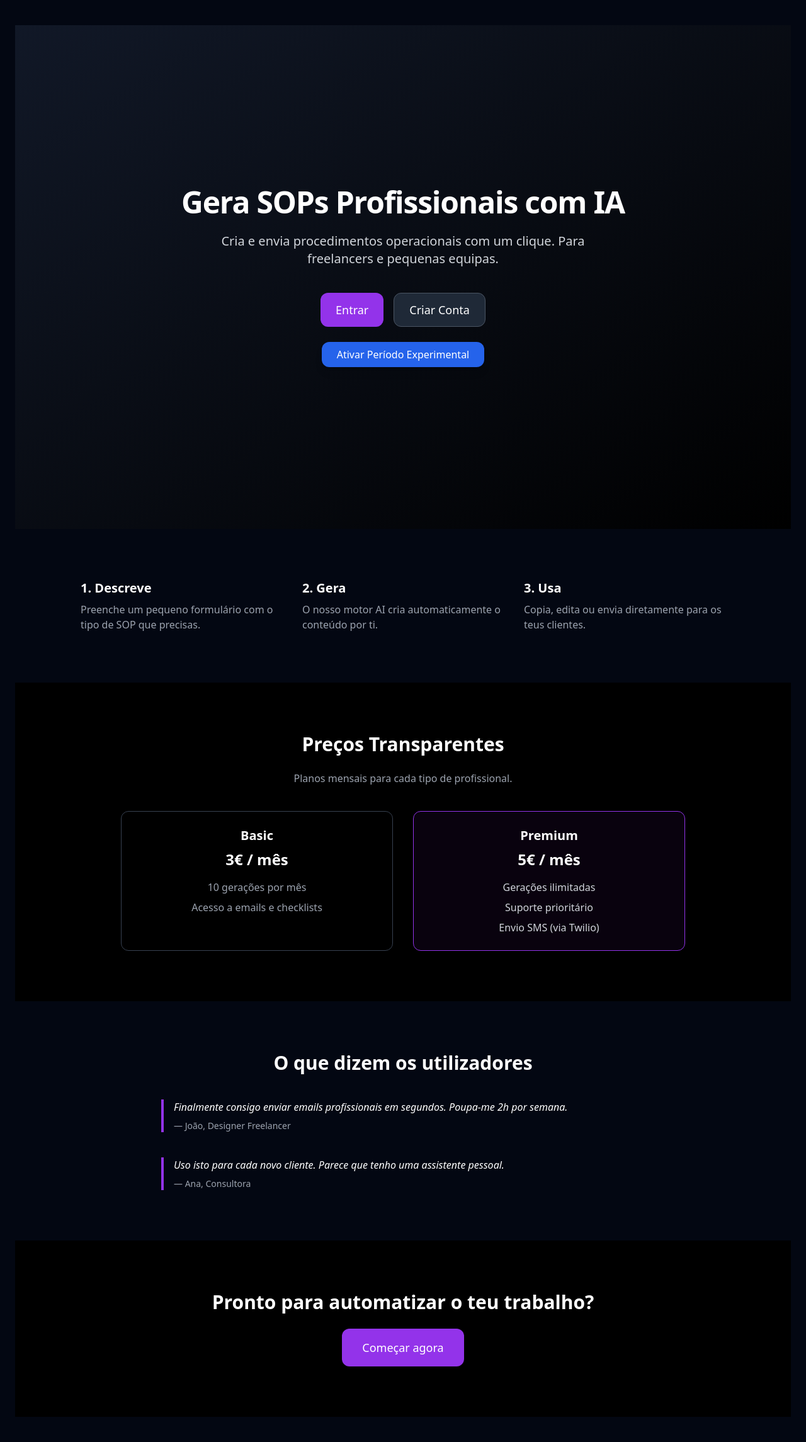
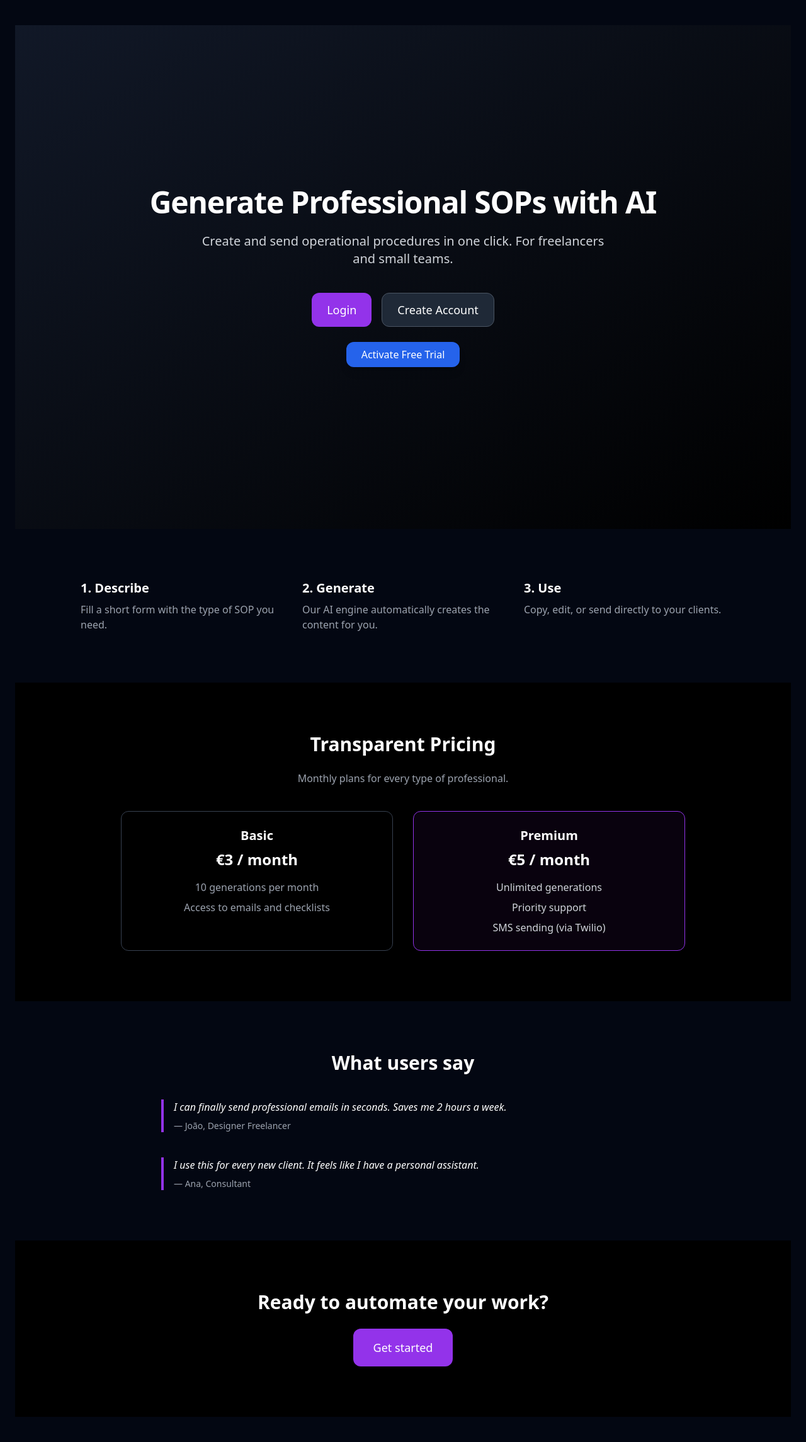
Before and after one commit to juganstar/microsop, a Django app: page /en/ in a window 1280 px wide. Shown: the whole page at 63% size. Run offline with Django 5.2, Linux system fonts and the light colour scheme; style sheets or scripts are compiled from the project's sources; parts of the project's set-up code (start-up, migrations or seed data) failed here and were passed over; some libraries are stand-ins or nearby versions.

Commit message:
translation fixed

```diff
--- a/backend/frontend/templates/frontend/home.html
+++ b/backend/frontend/templates/frontend/home.html
@@ -6,10 +6,10 @@
 <!-- Hero Section -->
 <section class="min-h-screen flex flex-col justify-center items-center text-center px-6 py-20 bg-gradient-to-br from-gray-900 to-black">
   <h1 class="text-5xl font-extrabold mb-6 tracking-tight animate-fade-in-up">
-    {% trans "Gera SOPs Profissionais com IA" %}
+    {% trans "Generate Professional SOPs with AI" %}
   </h1>
   <p class="text-xl text-gray-300 max-w-2xl mb-10 animate-fade-in-up delay-100">
-    {% trans "Cria e envia procedimentos operacionais com um clique. Para freelancers e pequenas equipas." %}
+    {% trans "Create and send operational procedures in one click. For freelancers and small teams." %}
   </p>
 
   <div class="flex gap-4">
@@ -18,7 +18,7 @@
             hx-get="{% url 'login-modal' %}"
             hx-target="#modal-content"
             hx-swap="innerHTML">
-      {% trans "Entrar" %}
+      {% trans "Login" %}
     </button>
 
     <!-- Open Register (loads body into global #modal) -->
@@ -26,7 +26,7 @@
             hx-get="{% url 'register-modal' %}"
             hx-target="#modal-content"
             hx-swap="innerHTML">
-      {% trans "Criar Conta" %}
+      {% trans "Create Account" %}
     </button>
   </div>
 
@@ -36,7 +36,7 @@
     hx-get="{% url 'trial-config' %}"
     hx-target="#modal-content"
     hx-swap="innerHTML">
-    Ativar Período Experimental
+    {% trans "Activate Free Trial" %}
   </button>
 </section>
 
@@ -44,16 +44,16 @@
 <section class="bg-gray-950 text-white py-20 px-6 animate-fade-in">
   <div class="max-w-5xl mx-auto grid md:grid-cols-3 gap-8 text-left">
     <div>
-      <h2 class="text-xl font-semibold mb-2">1. {% trans "Descreve" %}</h2>
-      <p class="text-gray-400">{% trans "Preenche um pequeno formulário com o tipo de SOP que precisas." %}</p>
+      <h2 class="text-xl font-semibold mb-2">1. {% trans "Describe" %}</h2>
+      <p class="text-gray-400">{% trans "Fill a short form with the type of SOP you need." %}</p>
     </div>
     <div>
-      <h2 class="text-xl font-semibold mb-2">2. {% trans "Gera" %}</h2>
-      <p class="text-gray-400">{% trans "O nosso motor AI cria automaticamente o conteúdo por ti." %}</p>
+      <h2 class="text-xl font-semibold mb-2">2. {% trans "Generate" %}</h2>
+      <p class="text-gray-400">{% trans "Our AI engine automatically creates the content for you." %}</p>
     </div>
     <div>
-      <h2 class="text-xl font-semibold mb-2">3. {% trans "Usa" %}</h2>
-      <p class="text-gray-400">{% trans "Copia, edita ou envia diretamente para os teus clientes." %}</p>
+      <h2 class="text-xl font-semibold mb-2">3. {% trans "Use" %}</h2>
+      <p class="text-gray-400">{% trans "Copy, edit, or send directly to your clients." %}</p>
     </div>
   </div>
 </section>
@@ -61,24 +61,24 @@
 <!-- Pricing Preview -->
 <section class="bg-black text-white py-20 px-6 animate-fade-in">
   <div class="max-w-4xl mx-auto text-center">
-    <h2 class="text-3xl font-bold mb-6">{% trans "Preços Transparentes" %}</h2>
-    <p class="text-gray-400 mb-10">{% trans "Planos mensais para cada tipo de profissional." %}</p>
+    <h2 class="text-3xl font-bold mb-6">{% trans "Transparent Pricing" %}</h2>
+    <p class="text-gray-400 mb-10">{% trans "Monthly plans for every type of professional." %}</p>
     <div class="grid md:grid-cols-2 gap-8">
       <div class="border border-gray-700 p-6 rounded-xl">
         <h3 class="text-xl font-semibold mb-2">Basic</h3>
-        <p class="text-2xl font-bold">3€ / mês</p>
+        <p class="text-2xl font-bold">€3 / {% trans "month" %}</p>
         <ul class="mt-4 text-gray-400 space-y-2">
-          <li>{% trans "10 gerações por mês" %}</li>
-          <li>{% trans "Acesso a emails e checklists" %}</li>
+          <li>{% trans "10 generations per month" %}</li>
+          <li>{% trans "Access to emails and checklists" %}</li>
         </ul>
       </div>
       <div class="border border-purple-600 p-6 rounded-xl bg-purple-900/10">
         <h3 class="text-xl font-semibold mb-2">Premium</h3>
-        <p class="text-2xl font-bold">5€ / mês</p>
+        <p class="text-2xl font-bold">€5 / {% trans "month" %}</p>
         <ul class="mt-4 text-gray-300 space-y-2">
-          <li>{% trans "Gerações ilimitadas" %}</li>
-          <li>{% trans "Suporte prioritário" %}</li>
-          <li>{% trans "Envio SMS (via Twilio)" %}</li>
+          <li>{% trans "Unlimited generations" %}</li>
+          <li>{% trans "Priority support" %}</li>
+          <li>{% trans "SMS sending (via Twilio)" %}</li>
         </ul>
       </div>
     </div>
@@ -88,15 +88,15 @@
 <!-- Testimonials -->
 <section class="bg-gray-950 text-white py-20 px-6 animate-fade-in">
   <div class="max-w-3xl mx-auto text-center">
-    <h2 class="text-3xl font-bold mb-10">{% trans "O que dizem os utilizadores" %}</h2>
+    <h2 class="text-3xl font-bold mb-10">{% trans "What users say" %}</h2>
     <div class="space-y-10">
       <blockquote class="border-l-4 border-purple-600 pl-4 text-left">
-        <p class="italic">{% trans "Finalmente consigo enviar emails profissionais em segundos. Poupa-me 2h por semana." %}</p>
+        <p class="italic">{% trans "I can finally send professional emails in seconds. Saves me 2 hours a week." %}</p>
         <footer class="text-sm text-gray-400 mt-2">— João, Designer Freelancer</footer>
       </blockquote>
       <blockquote class="border-l-4 border-purple-600 pl-4 text-left">
-        <p class="italic">{% trans "Uso isto para cada novo cliente. Parece que tenho uma assistente pessoal." %}</p>
-        <footer class="text-sm text-gray-400 mt-2">— Ana, Consultora</footer>
+        <p class="italic">{% trans "I use this for every new client. It feels like I have a personal assistant." %}</p>
+        <footer class="text-sm text-gray-400 mt-2">— Ana, Consultant</footer>
       </blockquote>
     </div>
   </div>
@@ -104,12 +104,12 @@
 
 <!-- Final CTA -->
 <section class="bg-black text-white text-center py-20 animate-fade-in">
-  <h2 class="text-3xl font-bold mb-6">{% trans "Pronto para automatizar o teu trabalho?" %}</h2>
+  <h2 class="text-3xl font-bold mb-6">{% trans "Ready to automate your work?" %}</h2>
   <button class="bg-purple-600 hover:bg-purple-700 px-8 py-4 rounded-xl text-lg"
           hx-get="{% url 'register-modal' %}"
           hx-target="#modal-content"
           hx-swap="innerHTML">
-    {% trans "Começar agora" %}
+    {% trans "Get started" %}
   </button>
 </section>
 
@@ -118,9 +118,9 @@
 <!-- Auto “Trial Activation” Modal (shown when show_trial_modal is true) -->
 <div id="trial-modal" class="fixed inset-0 z-50 hidden bg-black/70 flex items-center justify-center">
   <div class="bg-gray-900 text-white rounded-2xl shadow-xl max-w-md w-full p-8 relative mx-4">
-    <h2 class="text-2xl font-bold mb-4 text-center">Bem-vindo(a) ao Micro-SOP!</h2>
+    <h2 class="text-2xl font-bold mb-4 text-center">{% trans "Welcome to Micro-SOP!" %}</h2>
     <p class="text-gray-300 text-center mb-6">
-      Ativa já o teu período experimental gratuito. Recebe créditos para gerar SOPs automaticamente.
+      {% trans "Activate your free trial now. Get credits to generate SOPs automatically." %}
     </p>
     <div class="flex flex-col gap-4">
       <button
@@ -128,7 +128,7 @@
         hx-get="{% url 'trial-config' %}"
         hx-target="#modal-content"
         hx-swap="innerHTML">
-        Ativar Período Experimental
+        {% trans "Activate Free Trial" %}
       </button>
     </div>
     <button onclick="document.getElementById('trial-modal').classList.add('hidden')"
--- a/backend/frontend/templates/frontend/modals/login_body.html
+++ b/backend/frontend/templates/frontend/modals/login_body.html
@@ -43,8 +43,6 @@
     <div class="flex-grow border-t border-gray-800"></div>
   </div>
 
-
-
   <!-- Google button -->
   <div class="mt-4 not-prose">
     <a href="{% provider_login_url 'google' process='login' %}"
@@ -63,9 +61,6 @@
       </span>
     </a>
   </div>
-
-
-
 
   <!-- Switch to register -->
   <div class="mt-4 text-center text-sm text-gray-400">
--- a/backend/frontend/templates/frontend/modals/register_body.html
+++ b/backend/frontend/templates/frontend/modals/register_body.html
@@ -60,7 +60,7 @@
     </button>
   </form>
 
-  <!-- 🔹 Divider -->
+  <!-- Divider -->
   <div class="flex items-center my-6">
     <div class="flex-grow border-t border-gray-700"></div>
     <span class="px-2 text-gray-500 text-sm">{% trans "or" %}</span>
@@ -86,7 +86,7 @@
     </a>
   </div>
 
-  <!-- 🔹 Switch to login -->
+  <!-- Switch to login -->
   <div class="mt-4 text-center text-sm text-gray-400">
     {% trans "Already have an account?" %}
     <a
```
Also changed, not shown: locale/en/LC_MESSAGES/django.po, locale/pt/LC_MESSAGES/django.po, 1 other file.
